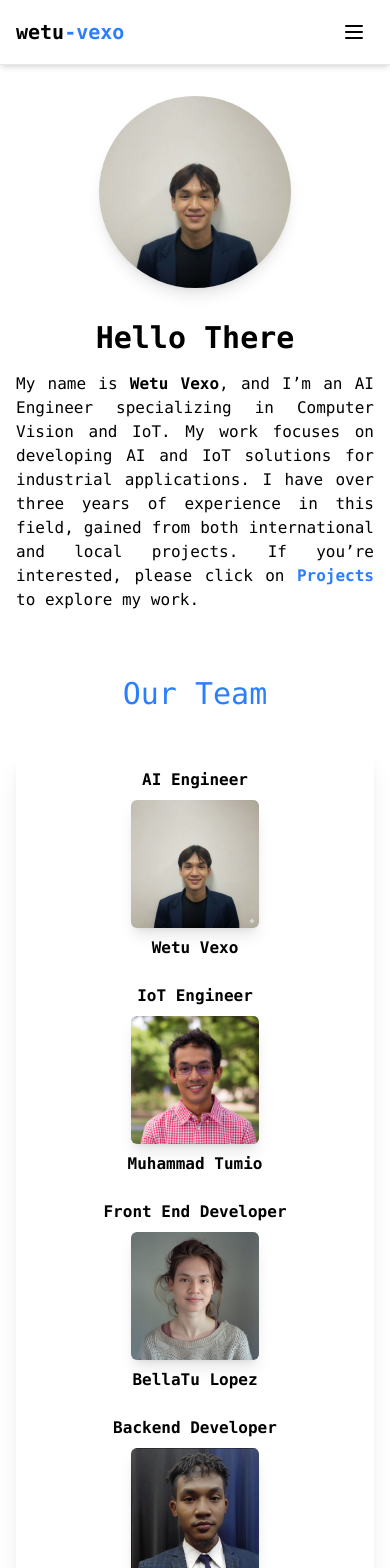
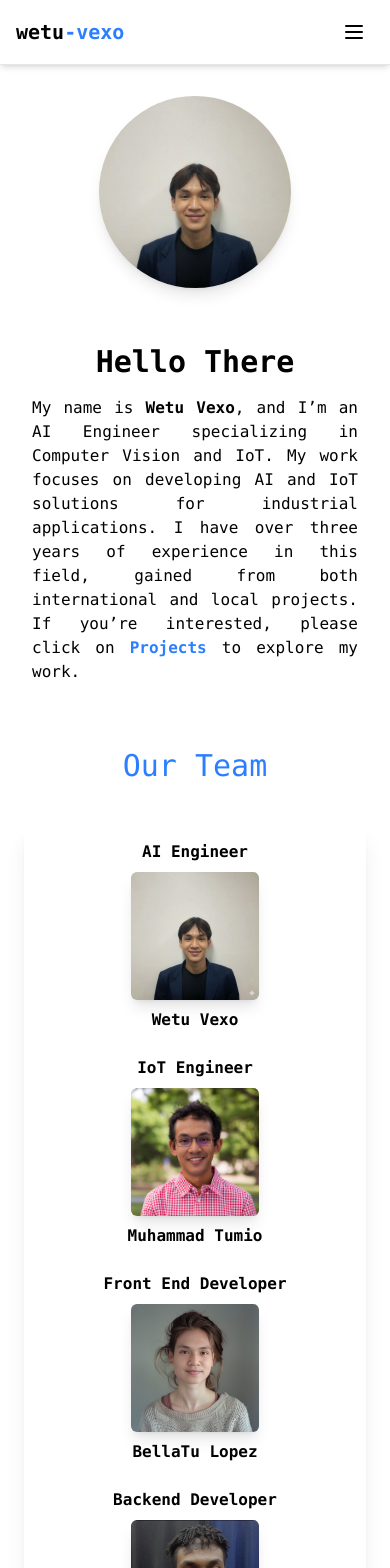
Before and after one commit to Wetu-Vexo/portfolio, a React (Vite) app: page / in a window 390 px wide. Shown: the top 1568 px of the page. Built offline with nearby package versions, Linux system fonts and the light colour scheme.

Commit message:
Update Home.jsx

```diff
--- a/src/components/sections/Home.jsx
+++ b/src/components/sections/Home.jsx
@@ -11,15 +11,15 @@ const Home = () => {
   ];
 
   return (
-    <div className="flex flex-col items-center justify-center min-h-screen px-4 sm:px-6 lg:px-12 mt-24">
+    <div className="flex flex-col items-center justify-center min-h-screen px-6 sm:px-8 lg:px-12 mt-24">
       {/* ===== Intro Section ===== */}
       <div className="flex flex-col md:flex-row items-center justify-center gap-8 max-w-5xl w-full">
         <img
           src="/image/wetuLinkedIn2.jpg"
           alt="Wetu Vexo"
-          className="w-48 h-48 sm:w-56 sm:h-56 md:w-64 md:h-64 object-cover rounded-full shadow-lg"
+          className="w-48 h-48 sm:w-56 sm:h-56 md:w-64 md:h-64 object-cover rounded-full shadow-lg mb-6 md:mb-0"
         />
-        <div className="font-mono text-center md:text-left md:ml-8 flex-1">
+        <div className="font-mono text-center md:text-left md:ml-8 flex-1 px-2 sm:px-4">
           <h1 className="text-3xl sm:text-4xl font-bold mb-4">Hello There</h1>
           <p className="text-base sm:text-lg text-justify">
             My name is <span className="font-semibold">Wetu Vexo</span>, and I’m an AI Engineer specializing in Computer Vision and IoT.
@@ -36,7 +36,7 @@ const Home = () => {
         <div className="shadow-xl w-full max-w-6xl h-auto p-6 sm:p-10 flex items-center justify-center rounded-2xl bg-white">
           <div className="grid grid-cols-1 sm:grid-cols-2 md:grid-cols-3 gap-6 w-full">
             {groupMember.map((user, index) => (
-              <div key={index} className="text-center flex flex-col items-center transition transform hover:scale-105">
+              <div key={index} className="text-center flex flex-col items-center transition transform hover:scale-105 px-2">
                 <p className="font-bold font-mono mb-2">{user.label}</p>
                 <img
                   src={user.path}
```
